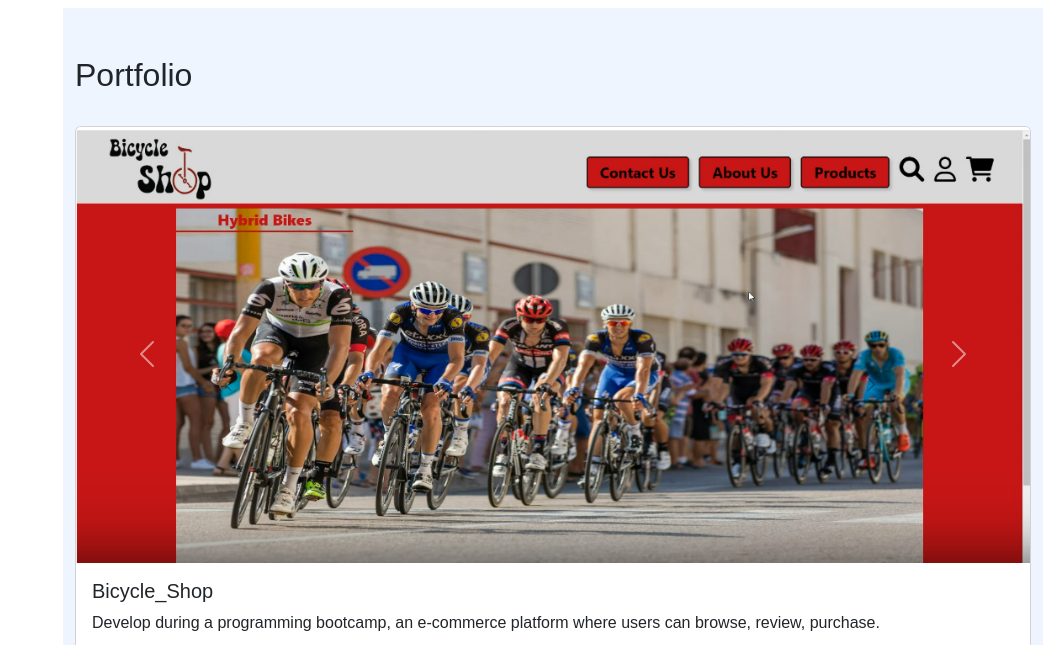
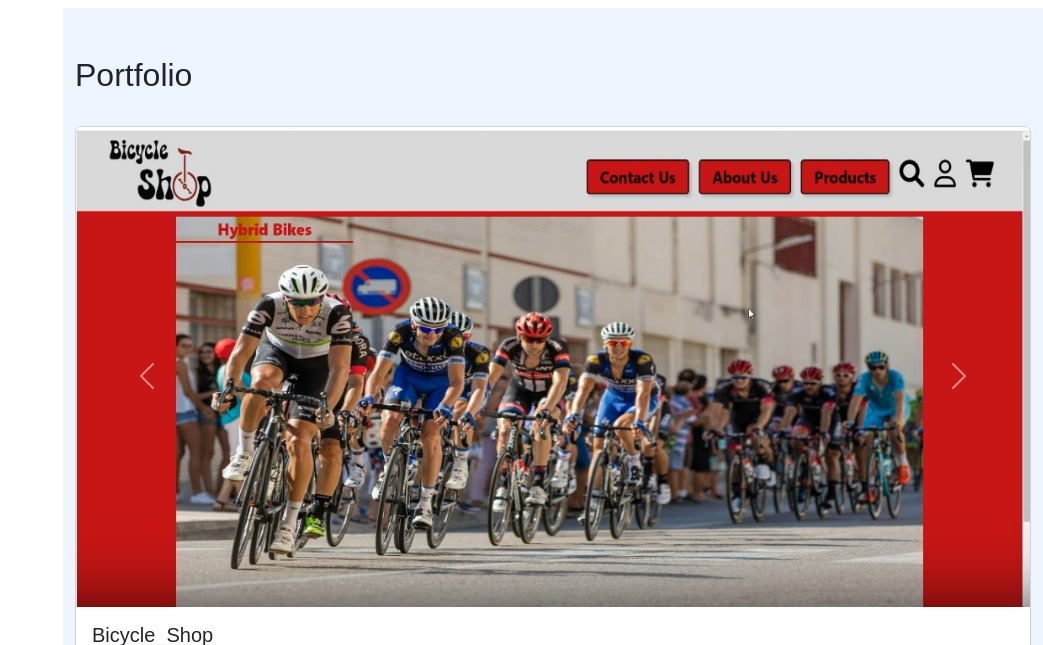
Before and after one commit to Placito/My_Portfolio, a plain HTML site: page templates/index.html in a window 1280 px wide. Shown: the part 2990-3635 px from the top of the page, without its empty margins (237-1280 px from the left). Drawn offline with nearby package versions, Linux system fonts and the light colour scheme.

Commit message:
fix size of card img

```diff
--- a/static/style.css
+++ b/static/style.css
@@ -212,6 +212,13 @@ html, body {
 .carousel-control-prev, .carousel-control-next {
     margin-bottom: 125px;
 }
+.card-square {
+    background-repeat: no-repeat;
+    background-size: cover; /* Covers the entire area, may clip if aspect ratio is different */
+    background-position: center; /* Centers the background image */
+    width: 100%;
+    height: 60vh;
+}
 /* Animation */
 [data-anime] {
     opacity: 0;
--- a/templates/index.html
+++ b/templates/index.html
@@ -244,7 +244,7 @@
                         <div class="row row-cols-1 row-cols-md-1 g-4">
                             <div class="col">
                               <div class="card">
-                                <img src="../static/img/bike.png" class="card-img-top" alt="Bicycle_Shop">
+                                <img src="../static/img/bike.png" class="card-img-top card-square" alt="Bicycle_Shop">
                                 <div class="card-body">
                                   <h5 class="card-title">Bicycle_Shop</h5>
                                   <p class="card-text">Develop during a programming bootcamp, an e-commerce platform where users can browse, review, purchase.</p>
@@ -261,7 +261,7 @@
                         <div class="row row-cols-1 row-cols-md-1 g-4">
                             <div class="col">
                                 <div class="card">
-                                  <img src="../static/img/gest.png" class="card-img-top" alt="GEST_tasks">
+                                  <img src="../static/img/gest.png" class="card-img-top card-square" alt="GEST_tasks">
                                   <div class="card-body">
                                     <h5 class="card-title">GEST_tasks</h5>
                                     <p class="card-text">Is an application to assist in task management, for internal roles.</p>
@@ -276,7 +276,7 @@
                       <div class="carousel-item">
                         <div class="row row-cols-1 row-cols-md-1 g-4">
                             <div class="card">
-                                <img src="../static/img/vida.png" class="card-img-top" alt="Vida Sustentável">
+                                <img src="../static/img/vida.png" class="card-img-top card-square" alt="Vida Sustentável">
                                 <div class="card-body">
                                 <h5 class="card-title">Vida Sustentável</h5>
                                 <p class="card-text">Video project in portuguese that incorporates various techniques and using various programs, such as abobe premiere, adobe affecter effects, adobe photoshop, adobe illustrator and 3ds Max.</p>
```
